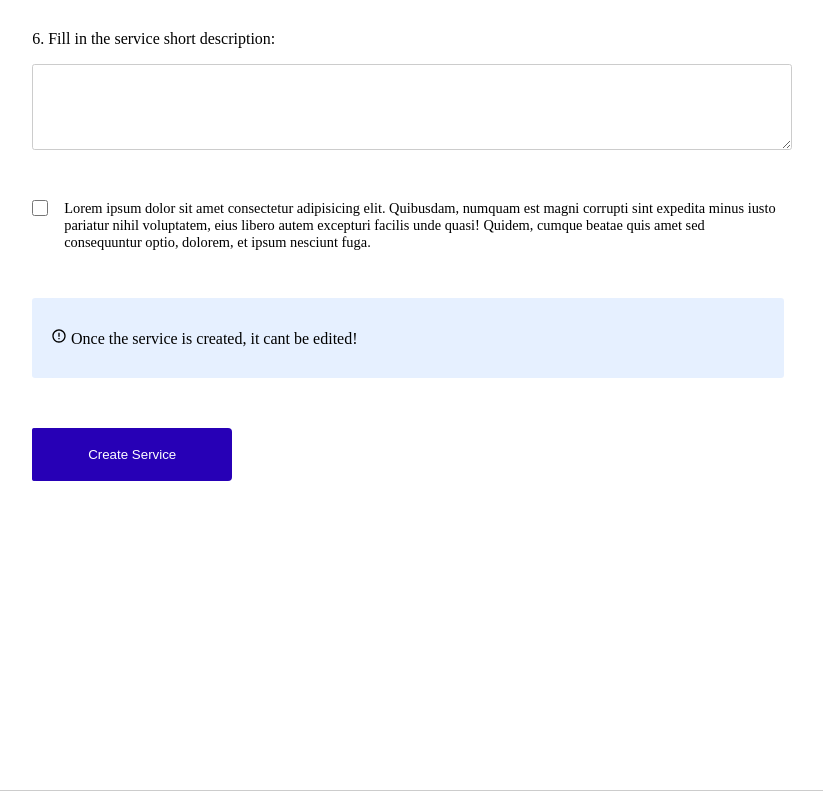
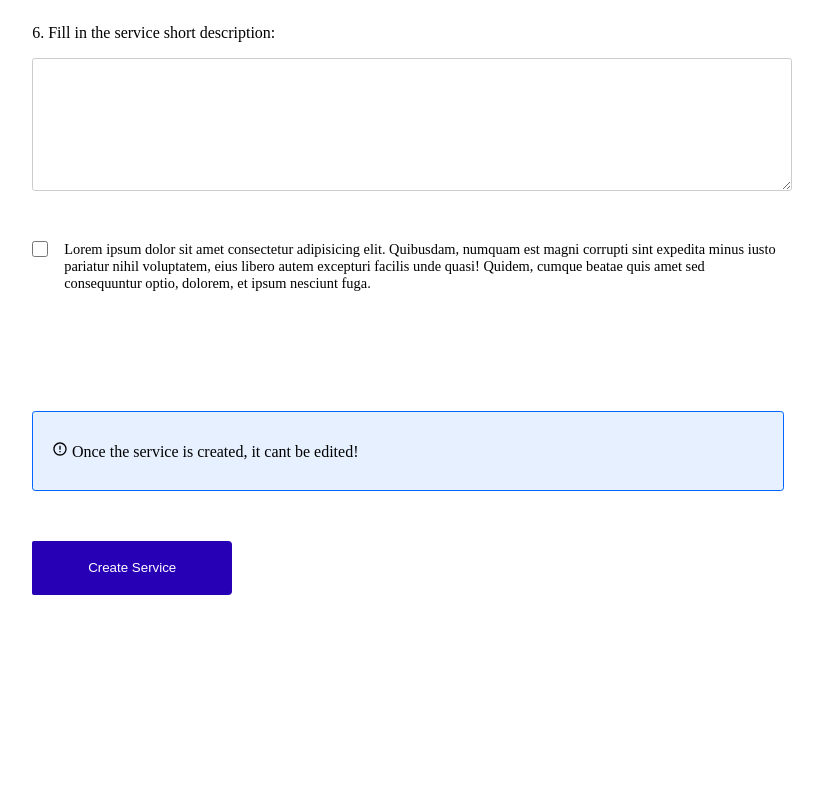
Before and after one commit to ssekabirarobertsims/web.authentication.services.com-ui, a React (Vite) app: page /service/registration in a window 1280 px wide. Shown: the part 914-1712 px from the top of the page, without its empty margins (3-826 px from the left). Built offline with nearby package versions, Linux system fonts and the light colour scheme; a web font is replaced by a local one.

Commit message:
added redirects file for routes

```diff
--- a/src/pages/Create.Service.Page.tsx
+++ b/src/pages/Create.Service.Page.tsx
@@ -22,6 +22,7 @@ const CreateServicePage: React.FC = () => {
       <Loader />
       <section className="create-service-page-component-wrapper">
         <article className="__wrapper">
+          <br />
           <Link
             to={{
               pathname: "/",
--- a/src/pages/Login.Service.Page.tsx
+++ b/src/pages/Login.Service.Page.tsx
@@ -18,6 +18,7 @@ const LoginServicePage: React.FC = () => {
       <Loader />
       <section className="log-into-service-page-component-wrapper">
         <article className="__wrapper">
+          <br />
           <Link
             to={{
               pathname: "/",
--- a/src/stylesheets/page.components.stylesheet.css
+++ b/src/stylesheets/page.components.stylesheet.css
@@ -1,8 +1,9 @@
 section[class="create-service-page-component-wrapper"] {
-    height: 200vh;
+    min-height: 210vh;
     width: 84.5em;
     display: flex;
     justify-content: center;
+    /* border: 1px solid red; */
     align-items: center;
     flex-direction: column;
     gap: 0em;
@@ -10,15 +11,15 @@ section[class="create-service-page-component-wrapper"] {
     /* border: 1px solid red; */
 }
 section[class="create-service-page-component-wrapper"] article[class="__wrapper"] {
-    height: 190vh;
+    min-height: 200vh;
     width: 80em;
     display: flex;
     justify-content: center;
+    /* border: 1px solid red; */
     align-items: flex-start;
     flex-direction: column;
     gap: 1em;
     background-color: transparent;
-    /* border: 1px solid red; */
 }
 section[class="create-service-page-component-wrapper"] article[class="__wrapper"] > a {
     text-decoration: none;
@@ -33,10 +34,11 @@ section[class="create-service-page-component-wrapper"] article[class="__wrapper"
     max-width: 60em;
 }
 section[class="create-service-page-component-wrapper"] article[class="__wrapper"] > form {
-    height: 200vh;
+    min-height: 200vh;
     width: min(100%, 100%);
     display: flex;
     justify-content: flex-start;
+    /* border: 1px solid red; */
     align-items: flex-start;
     flex-direction: column;
     gap: 1em;
@@ -44,7 +46,7 @@ section[class="create-service-page-component-wrapper"] article[class="__wrapper"
     /* border: 1px solid red; */
 }
 section[class="create-service-page-component-wrapper"] article[class="__wrapper"] > form :is(div) {
-    height: 15vh;
+    min-height: 15vh;
     width: min(100%, 100%);
     display: flex;
     justify-content: center;
@@ -126,8 +128,10 @@ section[class="create-service-page-component-wrapper"] article[class="__wrapper"
    display: flex;
    justify-content: center;
    align-items: center;
+   border: 1px solid hsl(216, 100%, 50%);
+   overflow: hidden;
 }
-section[class="create-service-page-component-wrapper"] article[class="__wrapper"] > form :is(aside) div {
+section[class="create-service-page-component-wrapper"] article[class="__wrapper"] > form :is(aside) > div {
    height: 5em;
    width: min(95%, 95%);
    outline-style: none;
@@ -176,7 +180,7 @@ section[class="create-service-page-component-wrapper"] article[class="__wrapper"
 
 /*  */
 section[class="log-into-service-page-component-wrapper"] {
-    height: 110vh;
+    min-height: 130vh;
     width: 84.5em;
     display: flex;
     justify-content: flex-start;
@@ -187,7 +191,7 @@ section[class="log-into-service-page-component-wrapper"] {
     /* border: 1px solid red; */
 }
 section[class="log-into-service-page-component-wrapper"] article[class="__wrapper"] {
-    height: 100vh;
+    min-height: 100vh;
     width: 80em;
     display: flex;
     justify-content: center;
@@ -214,7 +218,7 @@ section[class="log-into-service-page-component-wrapper"] article[class="__wrappe
     color: var(--primary-color);
 }
 section[class="log-into-service-page-component-wrapper"] article[class="__wrapper"] > form {
-    height: 70vh;
+    min-height: 70vh;
     width: min(100%, 100%);
     display: flex;
     justify-content: flex-start;
@@ -225,7 +229,7 @@ section[class="log-into-service-page-component-wrapper"] article[class="__wrappe
     /* border: 1px solid red; */
 }
 section[class="log-into-service-page-component-wrapper"] article[class="__wrapper"] > form :is(div) {
-    height: 15vh;
+    min-height: 15vh;
     width: min(100%, 100%);
     display: flex;
     justify-content: center;
@@ -261,10 +265,12 @@ section[class="log-into-service-page-component-wrapper"] article[class="__wrappe
    width: min(90%, 47em);
    outline-style: none;
    background-color: hsl(216, 100%, 95%);
+   border: 1px solid hsl(216, 100%, 50%);
    border-radius: .2em;
    display: flex;
    justify-content: center;
    align-items: center;
+   overflow: hidden;
 }
 section[class="log-into-service-page-component-wrapper"] article[class="__wrapper"] > form :is(aside) div {
    height: 5em;
```
